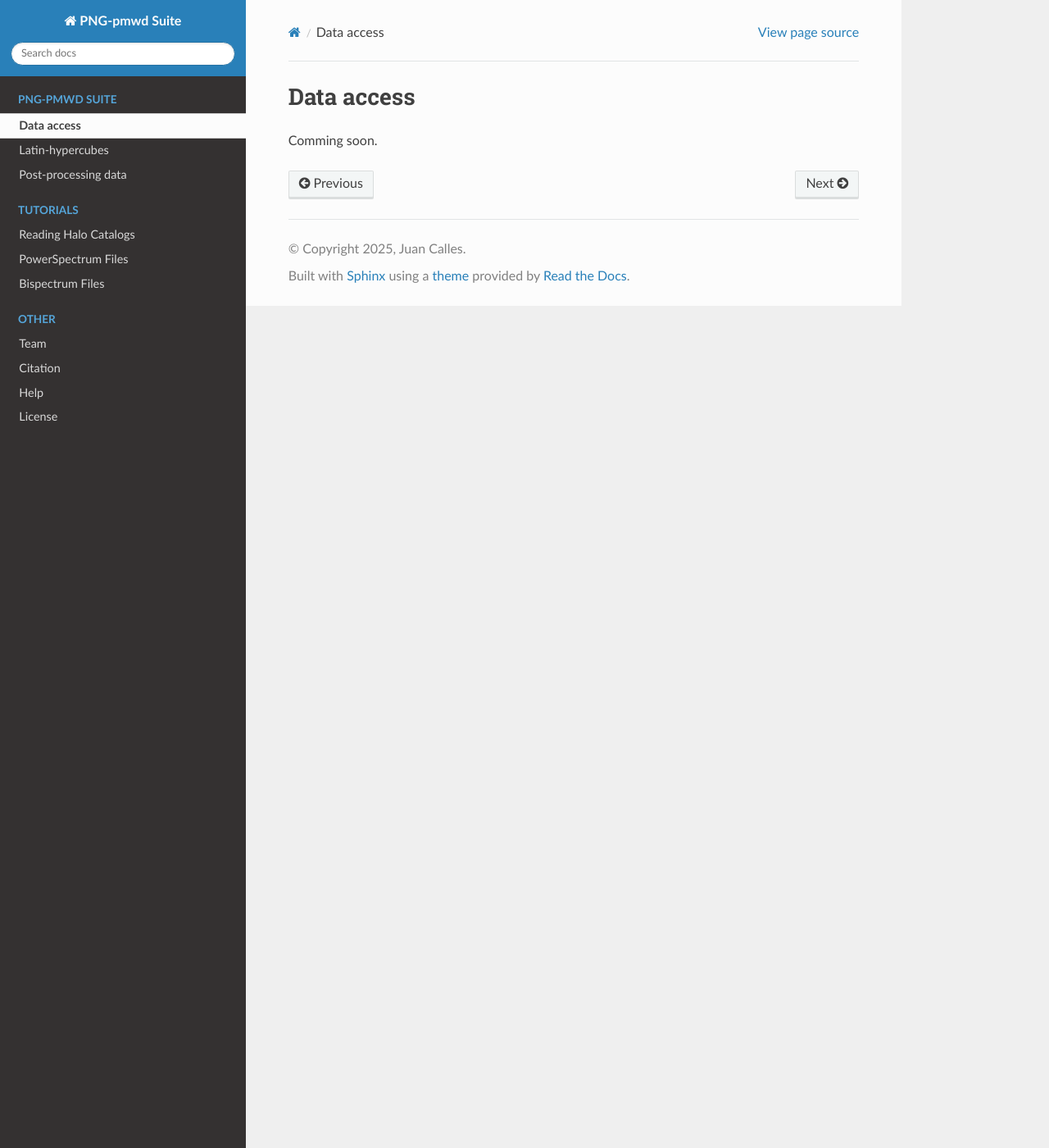
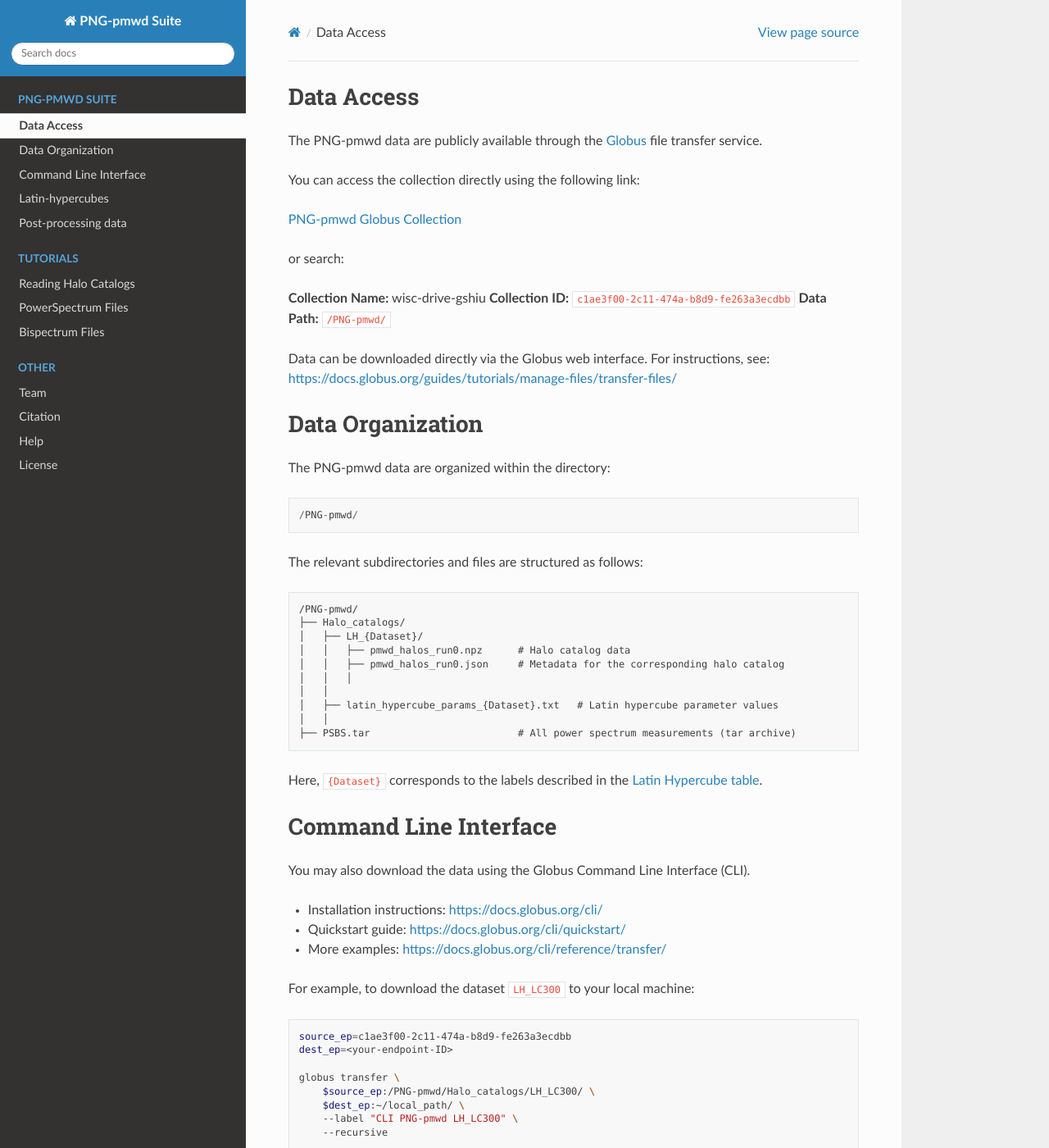
Before and after one commit to jcallesh/PNG-pmwd-Suite, a Sphinx documentation site: the page built from docs/source/access.rst, in a window 1280 px wide and 1400 px high. Shown: the whole window at 82% size. Built offline with Sphinx 7.4.7 and the Read the Docs theme 3.1.0, drawn with Linux system fonts in a browser that asks for light colours; some of the changed text lies outside the part shown.

Commit message:
docs: access update

```diff
--- a/docs/source/access.rst
+++ b/docs/source/access.rst
@@ -1,7 +1,78 @@
 .. _data_access:
 
 ***********
-Data access
+Data Access
 ***********
 
-Comming soon.
+The PNG-pmwd data are publicly available through the `Globus <https://www.globus.org/>`__ file transfer service.
+
+You can access the collection directly using the following link:
+
+`PNG-pmwd Globus Collection <https://app.globus.org/file-manager?origin_id=c1ae3f00-2c11-474a-b8d9-fe263a3ecdbb&origin_path=%2F&two_pane=false>`__
+
+or search:
+
+**Collection Name:** wisc-drive-gshiu
+**Collection ID:** ``c1ae3f00-2c11-474a-b8d9-fe263a3ecdbb``
+**Data Path:** ``/PNG-pmwd/``
+
+Data can be downloaded directly via the Globus web interface.
+For instructions, see: https://docs.globus.org/guides/tutorials/manage-files/transfer-files/
+
+
+*****************
+Data Organization
+*****************
+
+The PNG-pmwd data are organized within the directory::
+
+    /PNG-pmwd/
+
+The relevant subdirectories and files are structured as follows:
+
+.. code-block:: text
+
+    /PNG-pmwd/
+    ├── Halo_catalogs/
+    │   ├── LH_{Dataset}/
+    │   │   ├── pmwd_halos_run0.npz      # Halo catalog data
+    │   │   ├── pmwd_halos_run0.json     # Metadata for the corresponding halo catalog
+    │   │   │
+    │   │
+    │   ├── latin_hypercube_params_{Dataset}.txt   # Latin hypercube parameter values
+    │   │
+    ├── PSBS.tar                         # All power spectrum measurements (tar archive)
+
+Here, ``{Dataset}`` corresponds to the labels described in the
+`Latin Hypercube table <Latin-hypercubes.html>`_.
+
+**********************
+Command Line Interface
+**********************
+
+You may also download the data using the Globus Command Line Interface (CLI).
+
+- Installation instructions: https://docs.globus.org/cli/
+- Quickstart guide: https://docs.globus.org/cli/quickstart/
+- More examples: https://docs.globus.org/cli/reference/transfer/
+
+For example, to download the dataset ``LH_LC300`` to your local machine:
+
+.. code-block:: bash
+
+    source_ep=c1ae3f00-2c11-474a-b8d9-fe263a3ecdbb
+    dest_ep=<your-endpoint-ID>
+
+    globus transfer \
+        $source_ep:/PNG-pmwd/Halo_catalogs/LH_LC300/ \
+        $dest_ep:~/local_path/ \
+        --label "CLI PNG-pmwd LH_LC300" \
+        --recursive
+
+To identify your personal endpoint ID (``dest_ep``):
+
+.. code-block:: bash
+
+    globus whoami -v
+
+Look for a line containing your endpoint ID (for example:  ``ID 313ce13e-b597-5858-ae13-29e46fea26e6``).
--- a/docs/source/citation.rst
+++ b/docs/source/citation.rst
@@ -6,4 +6,4 @@ Citation
 
 If you use data from the PNG-pmwd Suite, please cite:
 
-`XXXX (2025) <https://arxiv.org/abs/xxxx.xxxxx>`_
+`Primordial non-Gaussianity -- Fast simulations and persistent summary statistics (2025) <https://arxiv.org/abs/2512.09852>`_
--- a/docs/source/index.rst
+++ b/docs/source/index.rst
@@ -36,7 +36,7 @@ Citation
 
 If you use data from the PNG-pmwd Suite, please cite:
 
-`XXXX (2025) <https://arxiv.org/abs/xxxx.xxxxx>`_
+`Primordial non-Gaussianity -- Fast simulations and persistent summary statistics (2025) <https://arxiv.org/abs/2512.09852>`_
 
 .. note::
     Powered@NLHPC: This research was partially supported by the supercomputing infrastructure of the NLHPC (CCSS210001).
--- a/docs/source/latin_hypercubes.rst
+++ b/docs/source/latin_hypercubes.rst
@@ -9,7 +9,7 @@ The PNG-pmwd Suite explores variations in both primordial non-Gaussianity amplit
 - **Primordial Non-Gaussianity**: (:math:`f_{\textrm{NL}}^{\textrm{local}}`:, :math:`f_{\textrm{NL}}^{\textrm{equil}}`)
 - **Standard Cosmology**: (:math:`\Omega_m`, :math:`\sigma_8`)
 
-The fiducial cosmology and simulation specifications are chosen to closely match the characteristics of the `Quijote simulations <https://arxiv.org/abs/1909.05273>`_, assuming a flat :math:`\Lambda` CDM cosmology with:
+The fiducial cosmology and simulation specifications are chosen to closely match the characteristics of the `Quijote simulations <https://arxiv.org/abs/1909.05273>`_, assuming a flat :math:`\Lambda\textrm{CDM}` cosmology with:
 
 .. math::
     \Omega_m=0.3175,\, \Omega_b=0.049,\, h=0.6711,\, n_s=0.9624,\, \sigma_8=0.83,
--- a/docs/source/team.rst
+++ b/docs/source/team.rst
@@ -6,7 +6,7 @@ Team
 The PNG-pmwd Suite was developed in 2025 by:
 
 - **Juan Calles** (Universidad de Valparaíso, Chile)
-- **Gabriella Contardo** ()
+- **Gabriella Contardo** (Theoretical and Scientific Data Science, Scuola Internazionale Superiore di Studi Avanzati, Italy)
 - **Jorge Noreña** (Pontificia Universidad Católica de Valparaíso, Chile)
-- **Jacky Yip** (UW–Madison, USA)
-- **Gary Shiu** (UW–Madison, USA)
+- **Jacky Yip** (University of Wisconsin-Madison, USA)
+- **Gary Shiu** (University of Wisconsin-Madison, USA)
```
Also changed, not shown: docs/source/post-processing-data.rst (+14 -4 lines).
